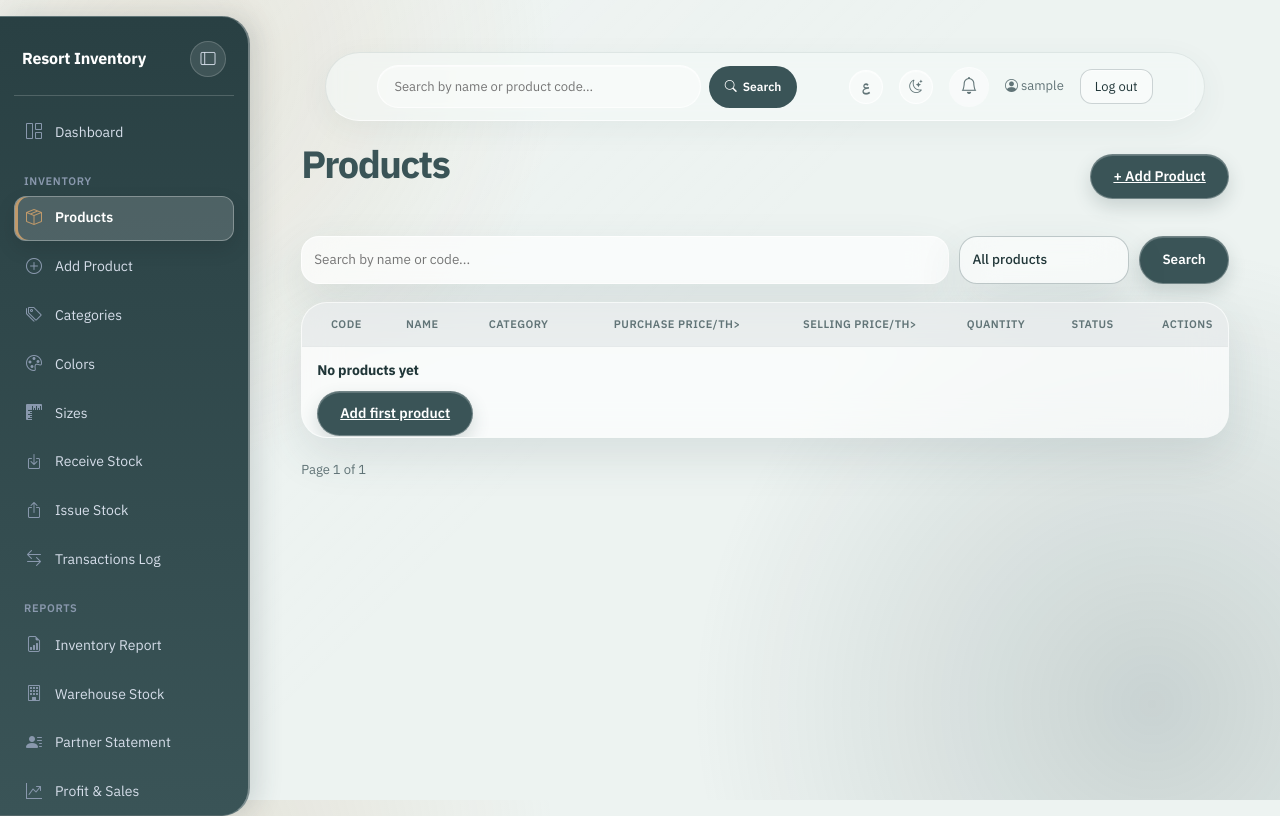
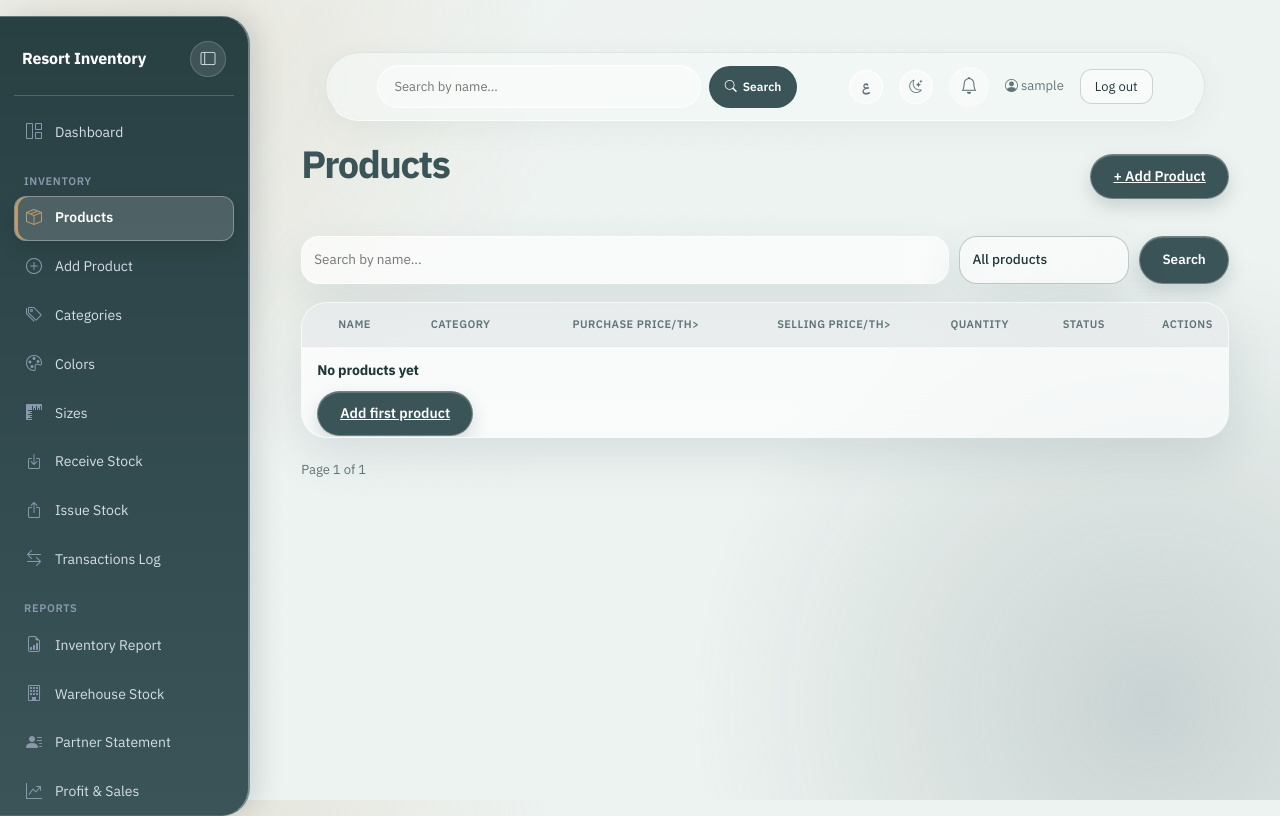
Before and after one commit to Beltagy-Mohamed/resort-inventory, a Django app: page /products/ in a window 1280 px wide. Run offline with Django 5.2, Linux system fonts and the light colour scheme; a user stored in the database is signed in; data comes from the database, SQL or seed files in the repository; data that the repository does not hold is empty.

Commit message:
Remove product code from UI and fix F4CA in css

```diff
--- a/static/css/base.css
+++ b/static/css/base.css
@@ -1964,7 +1964,7 @@ tbody tr:hover {
 
     .logout-btn::before {
 
-        content: "\\F4CA";
+        content: "\F4CA";
 
         font-family: "bootstrap-icons";
 
--- a/templates/dashboard/index.html
+++ b/templates/dashboard/index.html
@@ -203,7 +203,7 @@
 
                 <tr>
 
-                    <th>{% trans "Code" %}</th>
+
 
                     <th>{% trans "Name" %}</th>
 
--- a/templates/layout/navbar.html
+++ b/templates/layout/navbar.html
@@ -14,7 +14,7 @@
             <input
                 type="text"
                 name="search"
-                placeholder="{% trans 'Search by name or product code...' %}">
+                placeholder="{% trans 'Search by name...' %}">
             <button type="submit" class="topbar-search-btn" title="{% trans 'Search' %}">
                 <i class="bi bi-search" aria-hidden="true"></i>
                 <span>{% trans "Search" %}</span>
--- a/templates/products/detail.html
+++ b/templates/products/detail.html
@@ -21,7 +21,7 @@
     <div class="detail-heading">
         <span class="eyebrow">{% trans "Product details" %}</span>
         <h1>{{ product.name }}</h1>
-        <span class="detail-code">{{ product.id }}</span>
+
     </div>
 
     <span class="stock-status stock-{{ product.stock_status }}">
@@ -40,11 +40,7 @@
 
     <div class="summary-card">
 
-        <div class="summary-card-heading">
-            <span class="eyebrow">{% trans "Product code" %}</span>
-        </div>
 
-        <strong class="product-code">{{ product.id }}</strong>
 
         <div class="quantity-highlight">
             <span>{% trans "Current quantity" %}</span>
--- a/templates/products/list.html
+++ b/templates/products/list.html
@@ -30,7 +30,7 @@
         <input
             type="text"
             name="search"
-            placeholder="{% trans 'Search by name or code...' %}"
+            placeholder="{% trans 'Search by name...' %}"
             value="{{ search }}">
 
         <select name="status">
@@ -76,7 +76,7 @@
 
 
 
-            <th>{% trans "Code" %}</th>
+
 
             <th>{% trans "Name" %}</th>
 
@@ -102,7 +102,7 @@
 
 
 
-            <td data-label="{% trans "Code" %}">{{ product.id }}</td>
+
 
             <td data-label="{% trans "Name" %}">{{ product.name }}</td>
 
--- a/templates/products/low_stock.html
+++ b/templates/products/low_stock.html
@@ -27,7 +27,7 @@
 
 <tr>
 
-<th>{% trans "Code" %}</th>
+
 
 <th>{% trans "Product" %}</th>
 
--- a/templates/reports/partner_statement.html
+++ b/templates/reports/partner_statement.html
@@ -1,6 +1,5 @@
 {% extends "layout/base.html" %}
 {% load static i18n %}
-
 
 {% block title %}{% trans "Partner Statement" %}{% endblock %}
 
--- a/templates/transactions/list.html
+++ b/templates/transactions/list.html
@@ -94,7 +94,7 @@
 <th>{% trans "Product" %}</th>
                 <th>{% trans "User" %}</th>
 
-<th>{% trans "Code" %}</th>
+
 
 <th>{% trans "Type" %}</th>
 <th>{% trans "Partner" %}/th>
@@ -115,7 +115,7 @@
 
 <td data-label="{% trans "Product" %}">{{ t.product.name }}</td>
 <td data-label="{% trans "User" %}">{% if t.user %}{{ t.user.username }}{% else %}-{% endif %}</td>
-<td data-label="{% trans "Code" %}">{{ t.product.id }}</td>
+
 <td data-label="{% trans "Type" %}">{{ t.get_transaction_type_display }}</td>
 <td data-label="{% trans 'Partner' %}">{% if t.partner %}{{ t.partner.name }}{% else %}-{% endif %}</td>
 <td data-label="{% trans 'Warehouse' %}">{% if t.warehouse %}{{ t.warehouse.name }}{% else %}-{% endif %}</td>
```
Also changed, not shown: templates/reports/warehouse_stock.html (+3 -6 lines).
